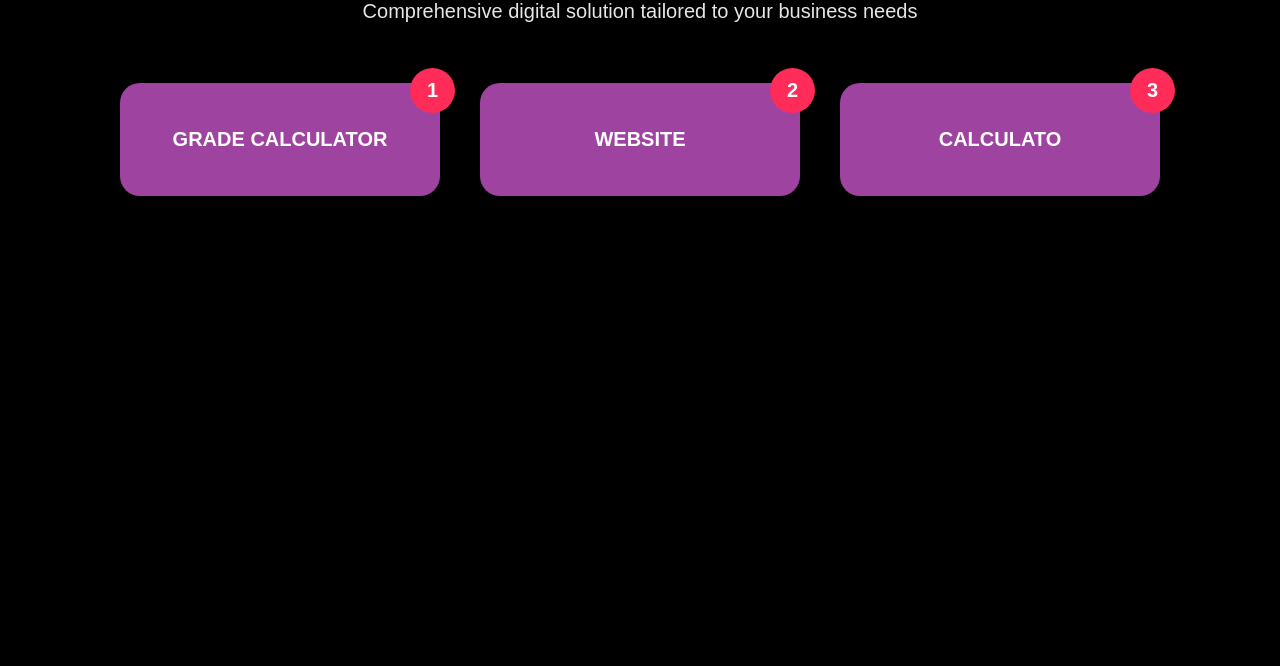
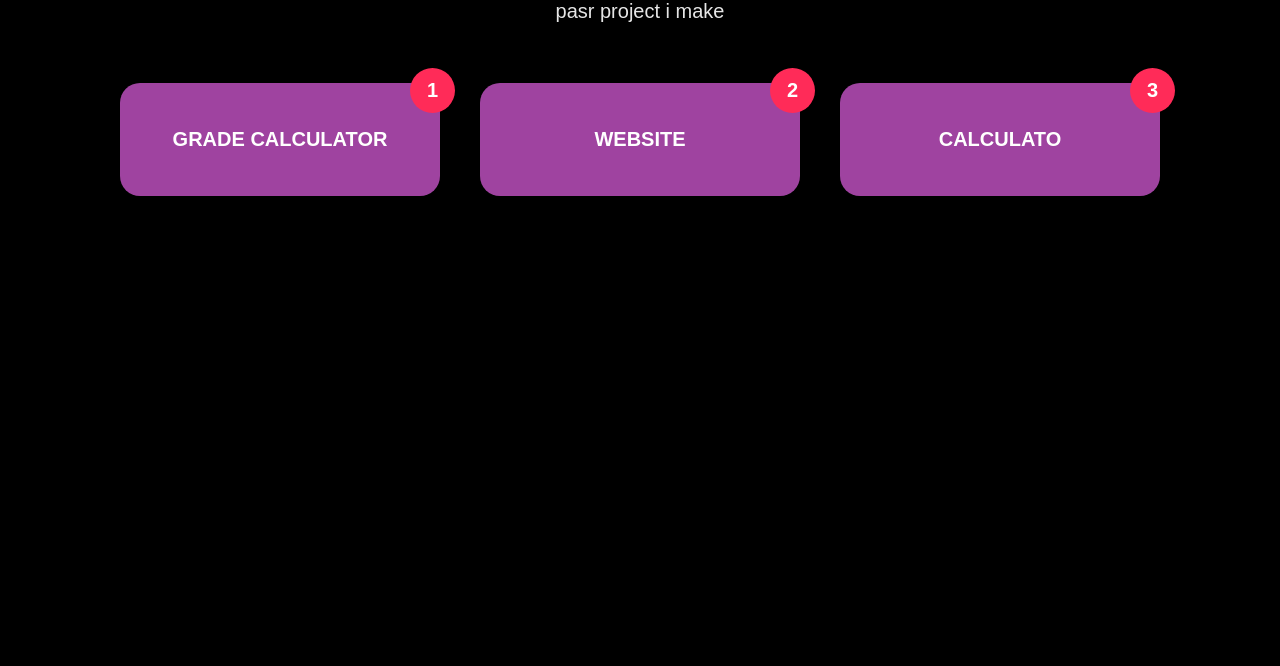
Before and after one commit to consularaljo05-del/my-portfolio, a plain HTML site: page Project.html in a window 1280 px wide. Shown: the part 254-920 px from the top of the page. Drawn offline with Linux system fonts and the light colour scheme.

Commit message:
Revise project description and correct typos
Updated project description and fixed minor typos.

```diff
--- a/Project.html
+++ b/Project.html
@@ -19,7 +19,7 @@
     </header>
     <section class="service-section">
         <h1 class="service-title">My Project</h1>
-        <p class="service-subtitle">Comprehensive digital solution tailored to your business needs</p>
+        <p class="service-subtitle">pasr project i make</p>
 
         <div class="service-cards">
 
```
